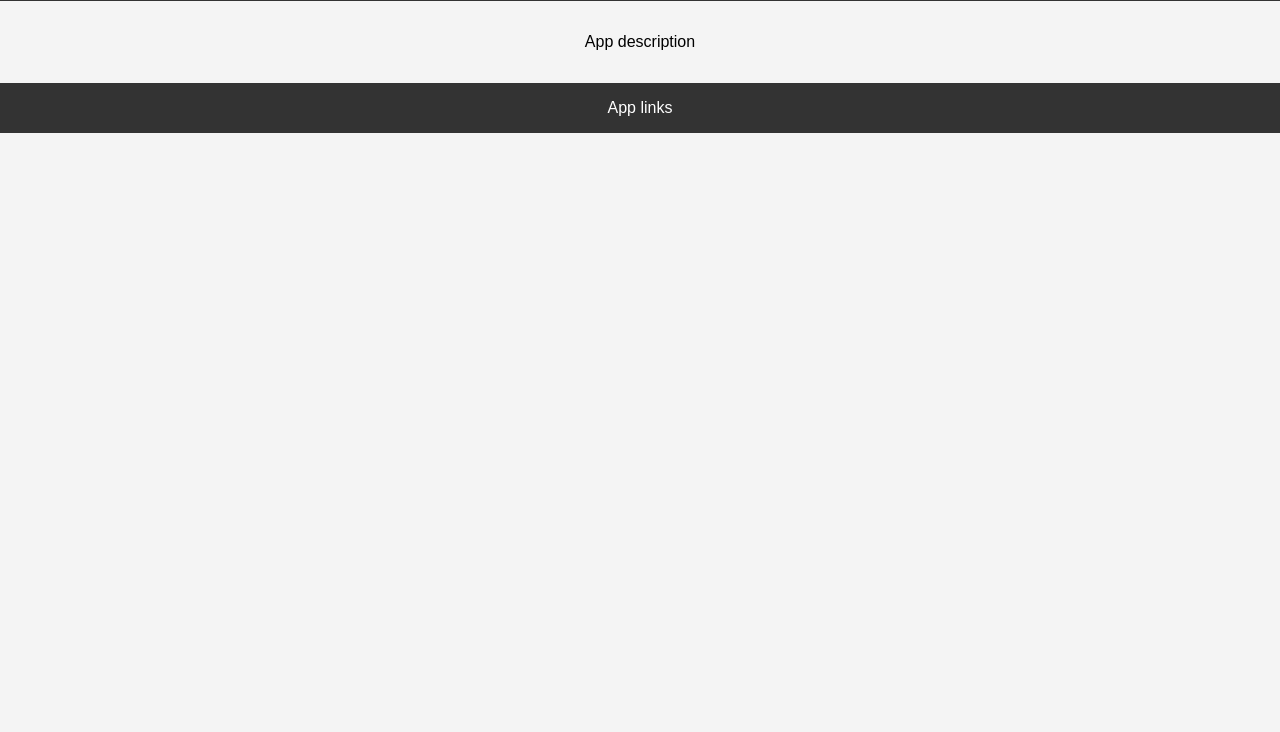
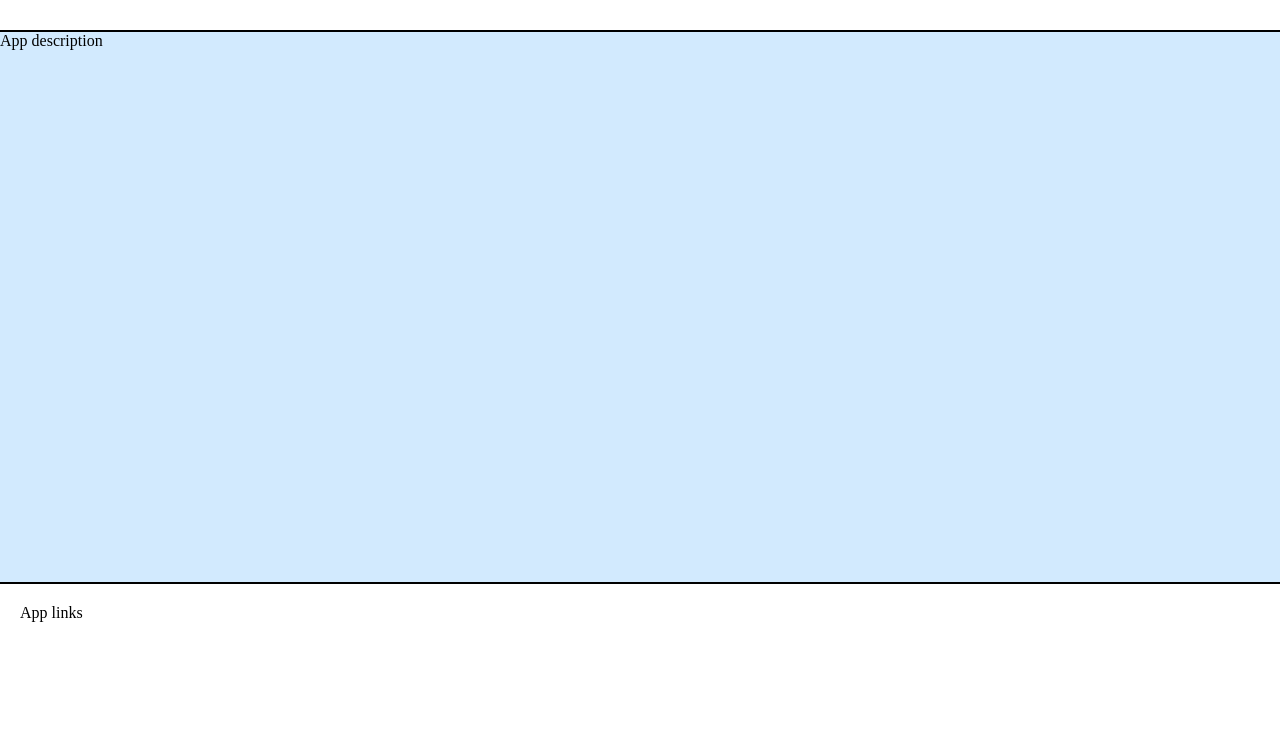
Before and after one commit to Inna-Starovoyt24/cohort_62_lesson_02, a plain HTML site: page index.html in a window 1280 px wide. Shown: the part 68-800 px from the top of the page. Drawn offline with Linux system fonts and the light colour scheme.

```diff
--- a/index.html
+++ b/index.html
@@ -1,21 +1,17 @@
 
 <!DOCTYPE html>
-<html lang="en">
-<head>
-  <meta charset="UTF-8" />
-  <meta name="viewport" content="width=device-width, initial-scale=1.0" />
-  <title>My Web App</title>
-  <link rel="stylesheet" href="styles.css" />
-</head>
-<body>
-  <header>
-    <h1>My Web App</h1>
-  </header>
-  <main>
-    <p>App description</p>
-  </main>
-  <footer>
-    <p>App links</p>
-  </footer>
-</body>
+<html>
+  <head lang="en">
+    <title>Git Lesson 2</title>
+    <meta charset="UTF-8" />
+    <meta name="viewport" content="width=device-width, initial-scale=1.0" />
+    <link rel="stylesheet" href="./styles.css" type="text/css" />
+  </head>
+  <body>
+    <div id="root">
+      <header>My Web App</header>
+      <main>App description</main>
+      <footer>App links</footer>
+    </div>
+  </body>
 </html>
--- a/styles.css
+++ b/styles.css
@@ -24,21 +24,22 @@ li {
   min-height: 100%;
 }
 
-body {
-  font-family: Arial, sans-serif;
-  margin: 0;
-  padding: 0;
-  background-color: #f4f4f4;
+header {
+  display: flex;
+  width: 100%;
+  height: 100px;
+  padding: 20px;
+  border-bottom: 2px solid black;
 }
-
-header, footer {
-  background-color: #333;
-  color: white;
-  padding: 1em;
-  text-align: center;
+main {
+  display: flex;
+  flex: 1;
+  background-color: rgb(210, 234, 254);
 }
-
-main {
-  padding: 2em;
-  text-align: center;
+footer {
+  display: flex;
+  width: 100%;
+  height: 150px;
+  padding: 20px;
+  border-top: 2px solid black;
 }
```
Also changed, not shown: 1 other file.
